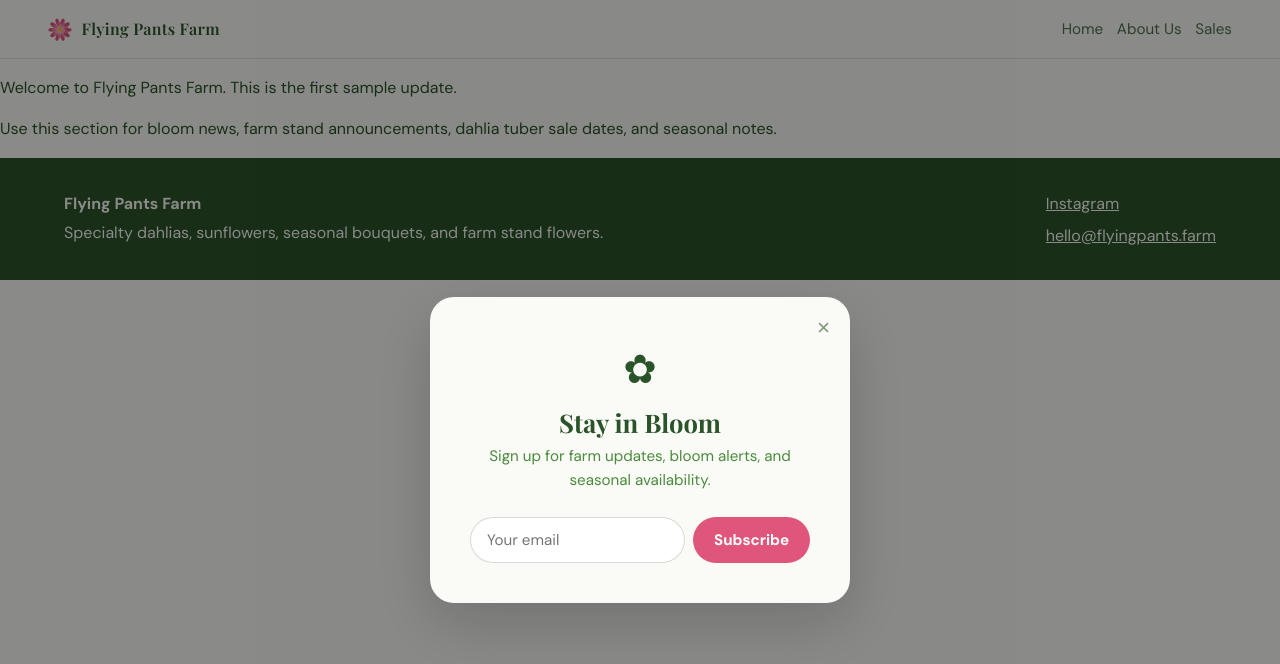
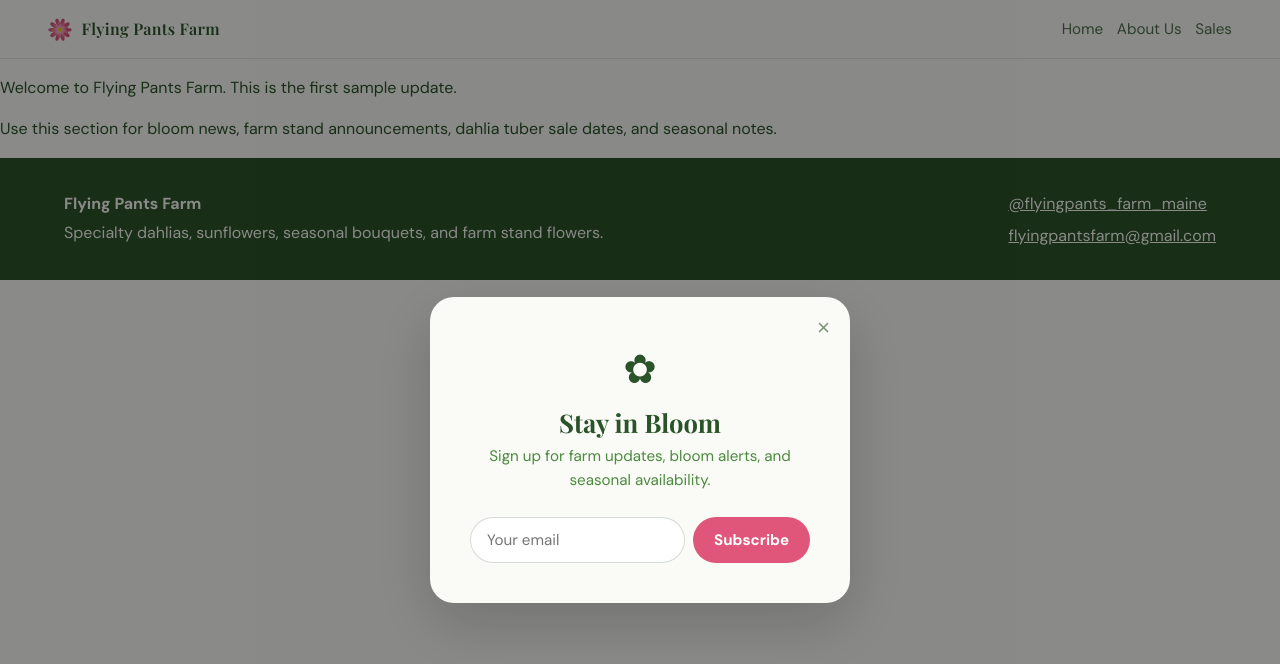
Before and after one commit to vetharmon/flyingpantsfarm, a Jekyll site: the page built from _posts/2026-05-23-welcome-to-the-farm.md, in a window 1280 px wide. Shown: the top 664 px of the page. Built offline with Jekyll 4.4.1, drawn with Linux system fonts in a browser that asks for light colours; some web fonts are replaced.

Commit message:
Fix footer Instagram and email to match homepage
Co-authored-by: vetharmon <6663632+vetharmon@users.noreply.github.com>

```diff
--- a/_includes/footer.html
+++ b/_includes/footer.html
@@ -5,7 +5,7 @@
   </div>
 
   <div class="footer-links">
-    <a href="https://instagram.com/YOUR_INSTAGRAM" target="_blank" rel="noreferrer">Instagram</a>
-    <a href="mailto:hello@flyingpants.farm">hello@flyingpants.farm</a>
+    <a href="https://instagram.com/flyingpants_farm_maine" target="_blank" rel="noreferrer">@flyingpants_farm_maine</a>
+    <a href="mailto:flyingpantsfarm@gmail.com">flyingpantsfarm@gmail.com</a>
   </div>
 </footer>
```
